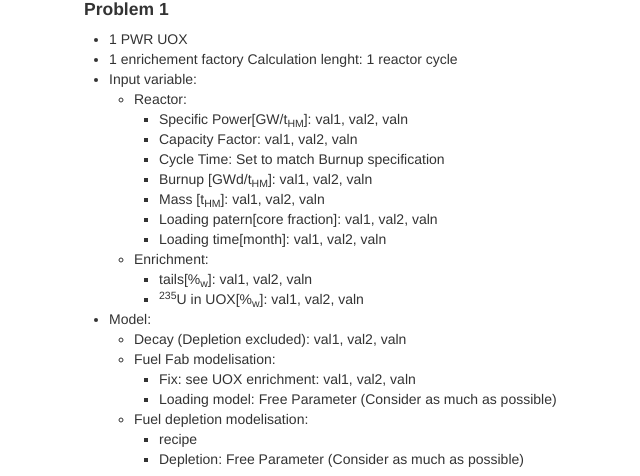
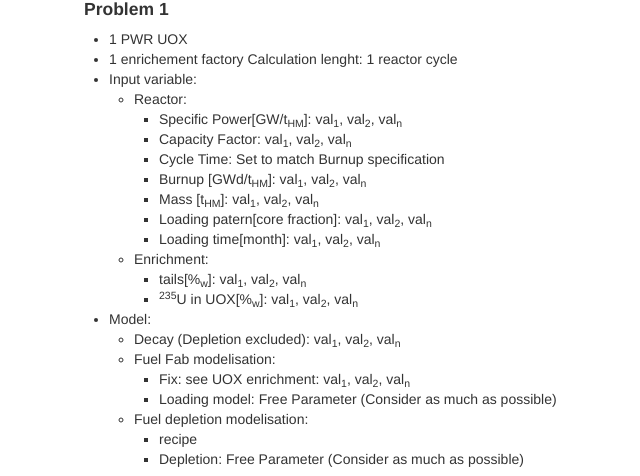
Before and after one commit to FuelCycleFIT/fcci2017.github.io_old_bkp, a Jekyll site: the page built from _pages/experiement/exp1.md, in a window 1280 px wide and 900 px high, scrolled down 1253 px. Shown: the part 149-625 px from the top of the window, without its empty margins (206-846 px from the left). Built offline with Jekyll 4.4.1, drawn with Linux system fonts in a browser that asks for light colours; our own code applies the rules of GitHub Pages for plain Markdown files.

Commit message:
add subcript for val subs

```diff
--- a/_pages/experiement/exp1.md
+++ b/_pages/experiement/exp1.md
@@ -69,20 +69,20 @@ The present experiement cycle will be composed by:
 Calculation lenght: 1 reactor cycle
 - Input variable:
   - Reactor:
-    - Specific Power[GW/t<sub>HM</sub>]: val1, val2, valn
-    - Capacity Factor: val1, val2, valn
+    - Specific Power[GW/t<sub>HM</sub>]: val<sub>1</sub>, val<sub>2</sub>, val<sub>n
+    - Capacity Factor: val<sub>1</sub>, val<sub>2</sub>, val<sub>n
     - Cycle Time: Set to match Burnup specification
-    - Burnup [GWd/t<sub>HM</sub>]: val1, val2, valn
-    - Mass [t<sub>HM</sub>]: val1, val2, valn
-    - Loading patern[core fraction]: val1, val2, valn
-    - Loading time[month]: val1, val2, valn
+    - Burnup [GWd/t<sub>HM</sub>]: val<sub>1</sub>, val<sub>2</sub>, val<sub>n
+    - Mass [t<sub>HM</sub>]: val<sub>1</sub>, val<sub>2</sub>, val<sub>n
+    - Loading patern[core fraction]: val<sub>1</sub>, val<sub>2</sub>, val<sub>n
+    - Loading time[month]: val<sub>1</sub>, val<sub>2</sub>, val<sub>n
   - Enrichment:
-    - tails[%<sub>w</sub>]: val1, val2, valn
-    - <sup>235</sup>U in UOX[%<sub>w</sub>]: val1, val2, valn
+    - tails[%<sub>w</sub>]: val<sub>1</sub>, val<sub>2</sub>, val<sub>n
+    - <sup>235</sup>U in UOX[%<sub>w</sub>]: val<sub>1</sub>, val<sub>2</sub>, val<sub>n
 - Model:
-  - Decay (Depletion excluded): val1, val2, valn
+  - Decay (Depletion excluded): val<sub>1</sub>, val<sub>2</sub>, val<sub>n
   - Fuel Fab modelisation:
-    - Fix: see UOX enrichment: val1, val2, valn
+    - Fix: see UOX enrichment: val<sub>1</sub>, val<sub>2</sub>, val<sub>n
     - Loading model: Free Parameter (Consider as much as possible)
   - Fuel depletion modelisation:
     - recipe
```
